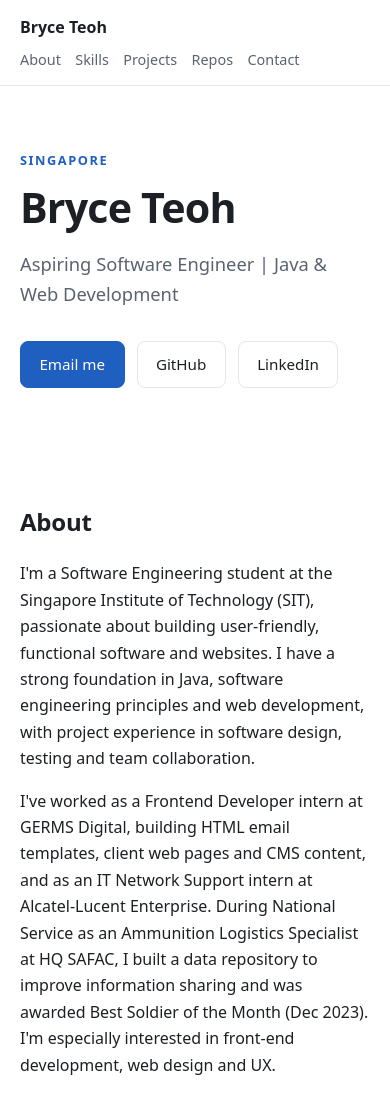
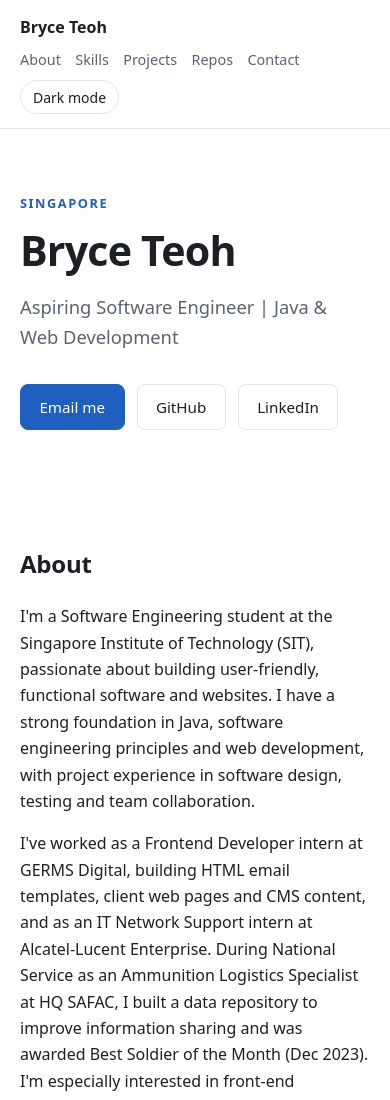
Before and after one commit to BryceTO/Bryce-site, a plain HTML site: page public/index.html in a window 390 px wide. Shown: the top 1100 px of the page. Drawn offline with Linux system fonts and the light colour scheme; no server answers.

Commit message:
Add dark-mode toggle to the nav
Clicking the nav button toggles a 'dark' class on <body>; the choice is
kept in sessionStorage for the session. Without a saved choice, the
initial theme follows the OS preference. Dark palette now keys off
body.dark instead of the prefers-color-scheme media query.

Closes #1

Co-Authored-By: Claude Opus 5.5 <noreply@anthropic.com>

```diff
--- a/public/index.html
+++ b/public/index.html
@@ -8,9 +8,19 @@
   <link rel="stylesheet" href="styles.css">
 </head>
 <body>
+  <script>
+    // Apply the theme before first paint: session choice first, else the OS preference.
+    (function () {
+      var saved = null;
+      try { saved = sessionStorage.getItem("theme"); } catch (e) {}
+      var dark = saved ? saved === "dark" : window.matchMedia("(prefers-color-scheme: dark)").matches;
+      if (dark) document.body.classList.add("dark");
+    })();
+  </script>
   <header class="site-header">
     <nav class="container nav" aria-label="Main">
       <a class="nav-brand" href="#hero">Bryce Teoh</a>
+      <div class="nav-end">
         <ul class="nav-links">
           <li><a href="#about">About</a></li>
           <li><a href="#skills">Skills</a></li>
@@ -18,6 +28,8 @@
           <li><a href="#repos">Repos</a></li>
           <li><a href="#contact">Contact</a></li>
         </ul>
+        <button type="button" class="theme-toggle" id="theme-toggle">Dark mode</button>
+      </div>
     </nav>
   </header>
 
--- a/public/main.js
+++ b/public/main.js
@@ -4,6 +4,21 @@
   var REPOS_URL = "https://api.github.com/users/BryceTO/repos?sort=updated&per_page=12";
 
   document.getElementById("year").textContent = new Date().getFullYear();
+
+  var themeToggle = document.getElementById("theme-toggle");
+
+  function syncThemeToggle() {
+    var dark = document.body.classList.contains("dark");
+    themeToggle.textContent = dark ? "Light mode" : "Dark mode";
+  }
+
+  themeToggle.addEventListener("click", function () {
+    var dark = document.body.classList.toggle("dark");
+    try { sessionStorage.setItem("theme", dark ? "dark" : "light"); } catch (e) {}
+    syncThemeToggle();
+  });
+
+  syncThemeToggle();
 
   var list = document.getElementById("repo-list");
 
--- a/public/styles.css
+++ b/public/styles.css
@@ -15,8 +15,7 @@
   color-scheme: light;
 }
 
-@media (prefers-color-scheme: dark) {
-  :root {
+body.dark {
   --bg: #111418;
   --bg-alt: #171b20;
   --surface: #1c2127;
@@ -29,7 +28,6 @@
   --shadow: none;
   --shadow-hover: 0 6px 18px rgba(0, 0, 0, 0.35);
   color-scheme: dark;
-  }
 }
 
 *,
@@ -156,6 +154,34 @@ ul {
   text-decoration: none;
 }
 
+.nav-end {
+  display: flex;
+  flex-wrap: wrap;
+  align-items: center;
+  gap: 0.5rem 1.25rem;
+}
+
+.theme-toggle {
+  padding: 0.3rem 0.75rem;
+  border: 1px solid var(--border);
+  border-radius: 999px;
+  background: var(--surface);
+  color: var(--text);
+  font: inherit;
+  font-size: 0.875rem;
+  cursor: pointer;
+  transition: border-color 0.15s;
+}
+
+.theme-toggle:hover {
+  border-color: var(--accent);
+}
+
+.theme-toggle:focus-visible {
+  outline: 2px solid var(--accent);
+  outline-offset: 3px;
+}
+
 /* Hero */
 .hero {
   padding-block: clamp(4rem, 10vw, 7.5rem);
@@ -219,11 +245,9 @@ ul {
   color: #fff;
 }
 
-@media (prefers-color-scheme: dark) {
-  .btn-primary,
-  .btn-primary:hover {
+body.dark .btn-primary,
+body.dark .btn-primary:hover {
   color: #0b1220;
-  }
 }
 
 /* Sections */
```
Lines whose indentation alone changed are shown as unchanged.
